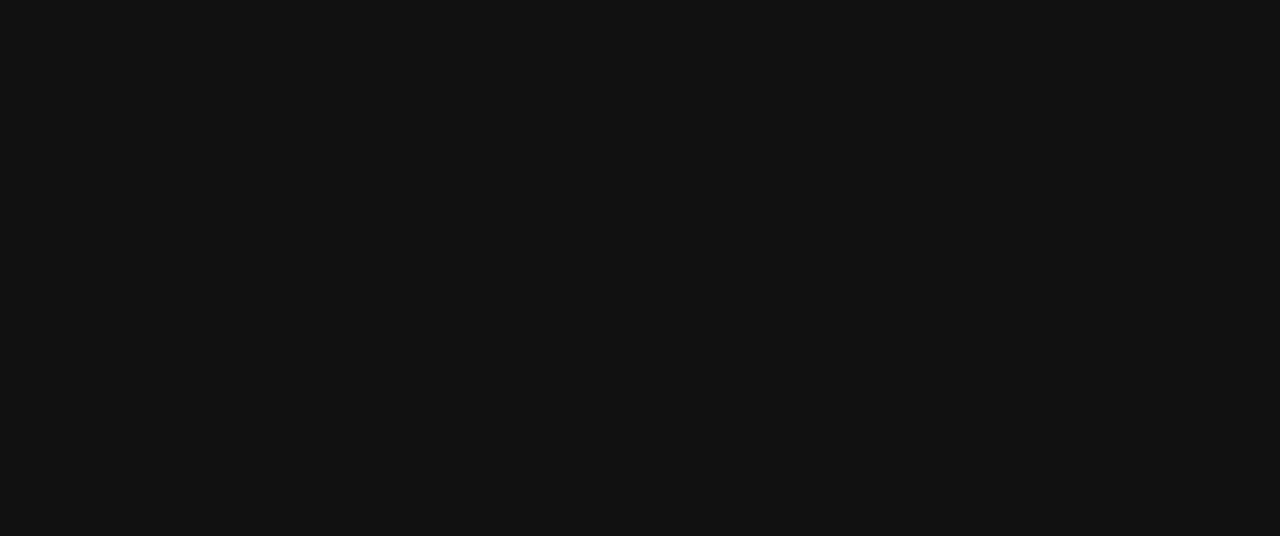
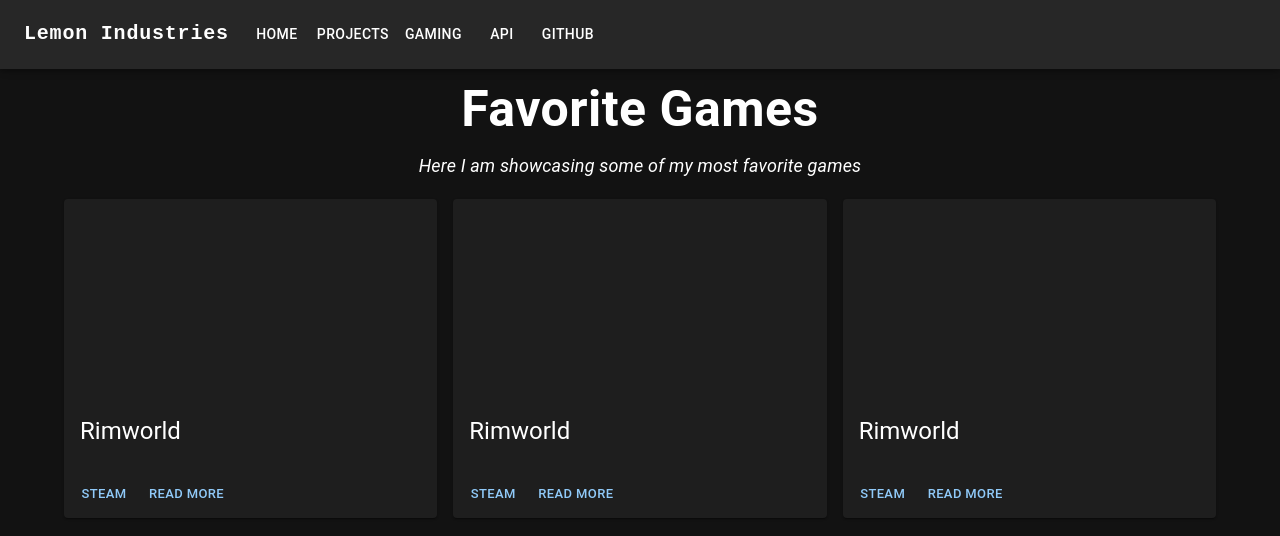
Before and after one commit to Zitronenjoghurt/lemon-industries-website, a React (Vite) app: page /gaming in a window 1280 px wide. Before the commit this address had no page. Shown: the top 536 px of the page. Built offline with nearby package versions, Linux system fonts and the light colour scheme.

Commit message:
add basic structure for the gaming section

```diff
--- a/src/App.tsx
+++ b/src/App.tsx
@@ -1,9 +1,9 @@
 import { CssBaseline, ThemeProvider } from '@mui/material';
-
 import DarkTheme from './themes/DarkTheme';
 import { Routes, Route } from 'react-router-dom';
 import Home from './pages/Home';
 import Projects from './pages/Projects';
+import Gaming from './pages/Gaming';
 import Api from './pages/Api';
 
 function App() {
@@ -13,6 +13,7 @@
       <Routes>
         <Route path="/" element={<Home />} />
         <Route path="/projects" element={<Projects />} />
+        <Route path="/gaming" element={<Gaming />} />
         <Route path="/api" element={<Api />} />
       </Routes>
     </ThemeProvider>
--- a/src/components/ImageCard.tsx
+++ b/src/components/ImageCard.tsx
@@ -32,15 +32,15 @@
   };
 
   return (
-    <Box sx={{ minWidth: 275, height: '100%', maxHeight: 300, display: 'flex', flexDirection: 'column'}}>
-      <Card sx={{ backgroundColor: "#272727", color: 'white', height: "100%"}}>
+    <Box sx={{ minWidth: 275, height: '100%', maxHeight: 300, display: 'flex', flexDirection: 'column' }}>
+      <Card sx={{ backgroundColor: "#272727", color: 'white', height: "100%" }}>
         <CardMedia
           component="img"
           height={height}
           image={imageUrl}
           alt="Image description"
         />
-        <CardActions sx={{ justifyContent: 'center', p: 0.75}}>
+        <CardActions sx={{ justifyContent: 'center', p: 0.75 }}>
           {renderButton()}
         </CardActions>
       </Card>
--- /dev/null
+++ b/src/components/MediaCard.tsx
@@ -0,0 +1,60 @@
+import Card from '@mui/material/Card';
+import CardActions from '@mui/material/CardActions';
+import CardContent from '@mui/material/CardContent';
+import CardMedia from '@mui/material/CardMedia';
+import Button from '@mui/material/Button';
+import Typography from '@mui/material/Typography';
+import { Link } from 'react-router-dom';
+
+interface CardProps {
+    title: string;
+    description: string;
+    buttonLabel: string;
+    buttonUrl: string;
+    imageUrl: string;
+    imageAlt: string;
+    cardWidth: number;
+    imageHeight: number;
+};
+
+export default function MediaCard({ title, description, buttonLabel, buttonUrl, imageUrl, imageAlt, cardWidth, imageHeight }: CardProps) {
+    const isExternal = !buttonUrl.startsWith('/');
+
+    const renderButton = () => {
+        if (isExternal) {
+            return (
+                <Button size="small" component="a" href={buttonUrl} target="_blank" rel="noopener noreferrer">
+                    {buttonLabel}
+                </Button>
+            );
+        } else {
+            return (
+                <Button size="small" component={Link} to={buttonUrl}>
+                    {buttonLabel}
+                </Button>
+            );
+        }
+    };
+
+    return (
+        <Card sx={{ maxWidth: cardWidth }}>
+            <CardMedia
+                sx={{ height: imageHeight }}
+                image={imageUrl}
+                title={imageAlt}
+            />
+            <CardContent>
+                <Typography gutterBottom variant="h5" component="div">
+                    {title}
+                </Typography>
+                <Typography variant="body2" color="text.secondary">
+                    {description}
+                </Typography>
+            </CardContent>
+            <CardActions>
+                {renderButton()}
+                <Button size="small">Read More</Button>
+            </CardActions>
+        </Card>
+    );
+}
--- a/src/components/NavBar.tsx
+++ b/src/components/NavBar.tsx
@@ -14,6 +14,7 @@
 const pages = [
   { name: 'Home', path: '/'},
   { name: 'Projects', path: '/projects'},
+  { name: 'Gaming', path: '/gaming'},
   { name: 'Api', path: '/api' },
   { name: 'GitHub', path: 'https://github.com/Zitronenjoghurt' }
 ];
--- /dev/null
+++ b/src/data/games.json
@@ -0,0 +1,11 @@
+[
+    {
+        "title": "Rimworld"
+    },
+    {
+        "title": "Rimworld"
+    },
+    {
+        "title": "Rimworld"
+    }
+]
--- /dev/null
+++ b/src/pages/Gaming.tsx
@@ -0,0 +1,50 @@
+import { useState, useEffect } from 'react';
+import { Container, Typography, styled, Grid } from '@mui/material';
+import NavBar from '../components/NavBar';
+import MediaCard from '../components/MediaCard';
+import gamesData from '../data/games.json';
+
+const Offset = styled('div')(({ theme }) => theme.mixins.toolbar);
+
+interface Game {
+    title: string;
+}
+
+const Gaming = () => {
+    const [games, setGames] = useState<Game[]>([]);
+
+    useEffect(() => {
+        setGames(gamesData);
+    }, []);
+
+    return (
+        <Container >
+            <NavBar />
+            <Offset sx={{ mb: 1 }} />
+            <Typography style={{ marginBottom: 5, fontSize: 50, fontWeight: 'bold', textAlign: 'center' }}>
+                Favorite Games
+            </Typography>
+            <Typography style={{ marginBottom: 20, fontSize: 18, fontStyle: 'italic', textAlign: 'center' }}>
+                Here I am showcasing some of my most favorite games
+            </Typography>
+            <Grid container spacing={2} justifyContent="center">
+                {games.map((game, index) => (
+                    <Grid item xs={8} sm={6} md={4} key={index}>
+                        <MediaCard
+                            title={game.title}
+                            description=''
+                            buttonLabel='Steam'
+                            buttonUrl=''
+                            imageUrl=''
+                            imageAlt=''
+                            imageHeight={200}
+                            cardWidth={400}
+                        />
+                    </Grid>
+                ))}
+            </Grid>
+        </Container>
+    );
+};
+
+export default Gaming;
```
